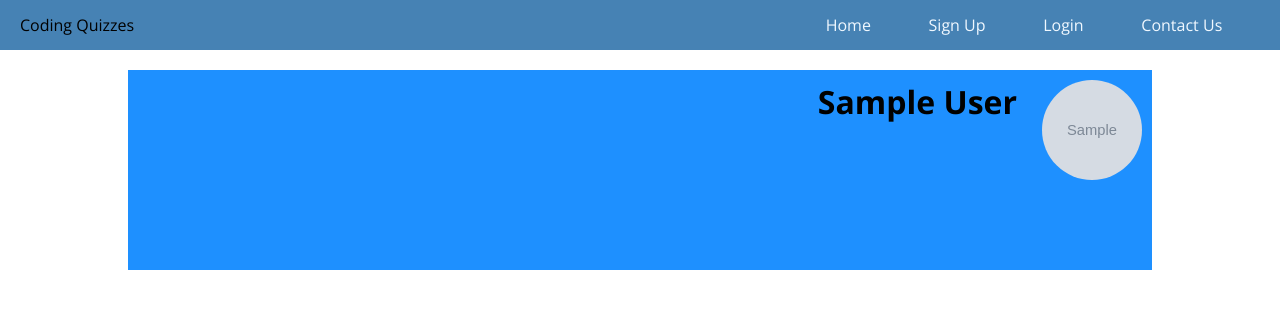
After one commit to rnbrietzke10/coding-quiz-app, a Flask app: page /users/1 in a window 1280 px wide. The commit adds this page. Shown: the top 309 px of the page. Run offline with Flask 2, Linux system fonts and the light colour scheme; tables that the repository leaves empty hold one stand-in row (values such as "Sample post"); grey boxes marked "Sample" are stand-in pictures.

Commit message:
set up homepage and dashboard route for user, begin setting up user page html and css

```diff
--- a/app.py
+++ b/app.py
@@ -103,3 +103,23 @@ def logout_route():
     logout_user()
     flash("Successfully Logged out!", "info")
     return redirect('/')
+
+
+@app.route('/users/<int:id>')
+def user_home_page(id):
+    """Route user to home page of specified user if friends with user or in study group with user
+    if the user is not logged in redirect to home page
+    """
+    user = User.query.get_or_404(id)
+    if user:
+        return render_template("user_homepage.html", user=user)
+
+    return redirect("/")
+
+@app.route('/users/dashboard/<int:id>')
+def user_dashboard(id):
+    """Route user to dashboard if logged in user is authenticated.
+    If the user is not logged or trying to get to another user's dashboard redirect them to the home page
+    """
+
+    return redirect("/")
--- a/static/app.css
+++ b/static/app.css
@@ -9,6 +9,10 @@
     width: 100%;
     height: 100vh;
     font-family: 'Open Sans', sans-serif;
+}
+.content {
+    display: flex;
+    justify-content: center;
 }
 
 .outer-nav-container{
@@ -32,3 +36,25 @@
     color: aliceblue;
 
 }
+
+
+/*User profile styling*/
+.user-profile-heading {
+    margin-top: 20px;
+    padding: 10px;
+    width: 80%;
+    display: flex;
+    justify-content: flex-end;
+    height: 200px;
+    background-color: dodgerblue; /*NEED TO CHANGE USING TO ADJUST LAYOUT*/
+
+}
+
+.user-profile-image {
+    margin-left: 25px;
+    height: 100px;
+    width: 100px;
+    object-fit: cover;
+    object-position: top;
+    border-radius: 50%;
+}
--- /dev/null
+++ b/templates/user_homepage.html
@@ -0,0 +1,9 @@
+{% extends 'base.html' %} {% block title %}Home Page{% endblock %} {% block
+content %}
+<div class="user-profile-heading">
+<h1>{{ user.first_name }} {{ user.last_name }}</h1>
+    <img src="{{ user.image_url }}" alt="{{ user.first_name }}'s profile picture" class="user-profile-image">
+</div>
+
+
+{% endblock %}
```
